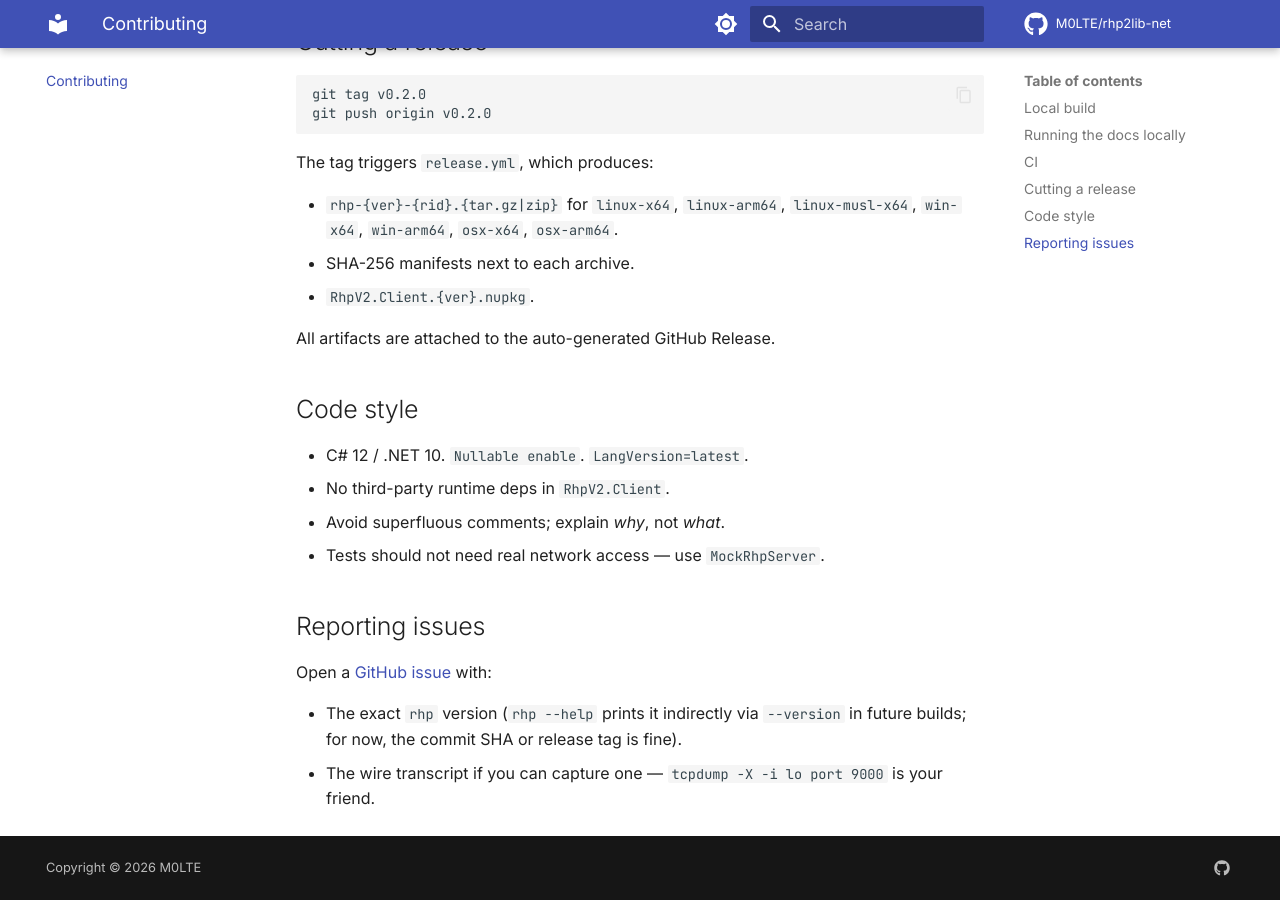
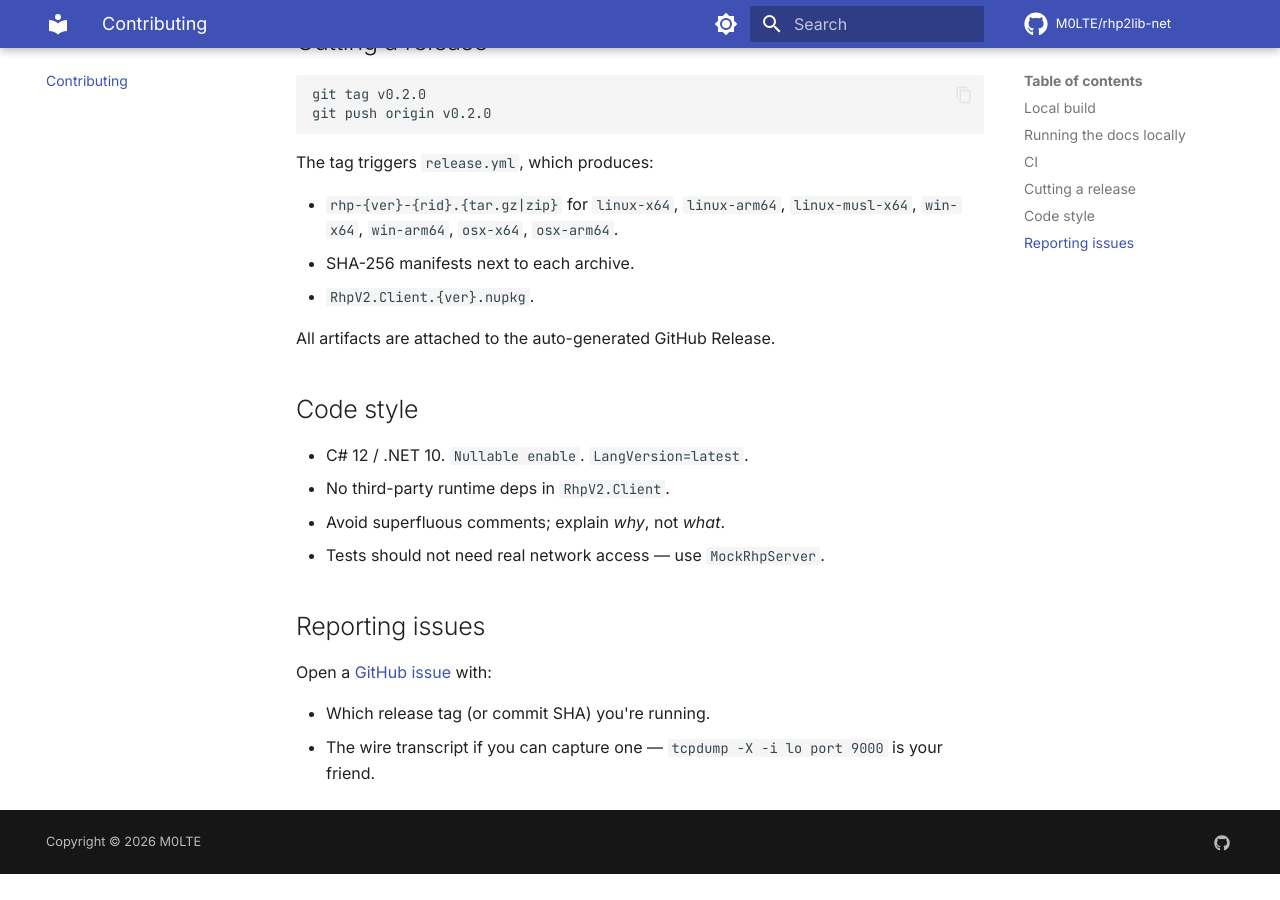
Before and after one commit to M0LTE/rhp2lib-net, an MkDocs documentation site: the page built from docs/contributing.md, in a window 1280 px wide and 900 px high, scrolled down 1103 px. Built offline with MkDocs 1.6.1 and Material for MkDocs 9.7.7, drawn with Linux system fonts in a browser that asks for light colours; comment, search, counter and statistics services are not loaded; after the commit the page ends 1977 px from its top, so only the background shows below that.

Commit message:
docs: enable mermaid rendering and trim contributing wording
- mkdocs.yml: superfences gains a mermaid custom_fences block so the
  three Mermaid diagrams in library/overview.md and protocol.md render
  as actual diagrams instead of plain code blocks. Material's bundled
  Mermaid runtime picks up class="mermaid" automatically.
- contributing.md: replaced the "rhp --version in future builds" line
  with a simpler "which release tag / commit SHA" instruction.

Co-Authored-By: Claude Opus 4.7 <noreply@anthropic.com>

```diff
--- a/docs/contributing.md
+++ b/docs/contributing.md
@@ -64,8 +64,6 @@ All artifacts are attached to the auto-generated GitHub Release.
 
 Open a [GitHub issue](https://github.com/M0LTE/rhp2lib-net/issues) with:
 
-* The exact `rhp` version (`rhp --help` prints it indirectly via
-  `--version` in future builds; for now, the commit SHA or release tag
-  is fine).
+* Which release tag (or commit SHA) you're running.
 * The wire transcript if you can capture one — `tcpdump -X -i lo port
   9000` is your friend.
--- a/mkdocs.yml
+++ b/mkdocs.yml
@@ -61,7 +61,11 @@ markdown_extensions:
       pygments_lang_class: true
   - pymdownx.inlinehilite
   - pymdownx.snippets
-  - pymdownx.superfences
+  - pymdownx.superfences:
+      custom_fences:
+        - name: mermaid
+          class: mermaid
+          format: !!python/name:pymdownx.superfences.fence_code_format
   - pymdownx.tabbed:
       alternate_style: true
   - pymdownx.tasklist:
```
